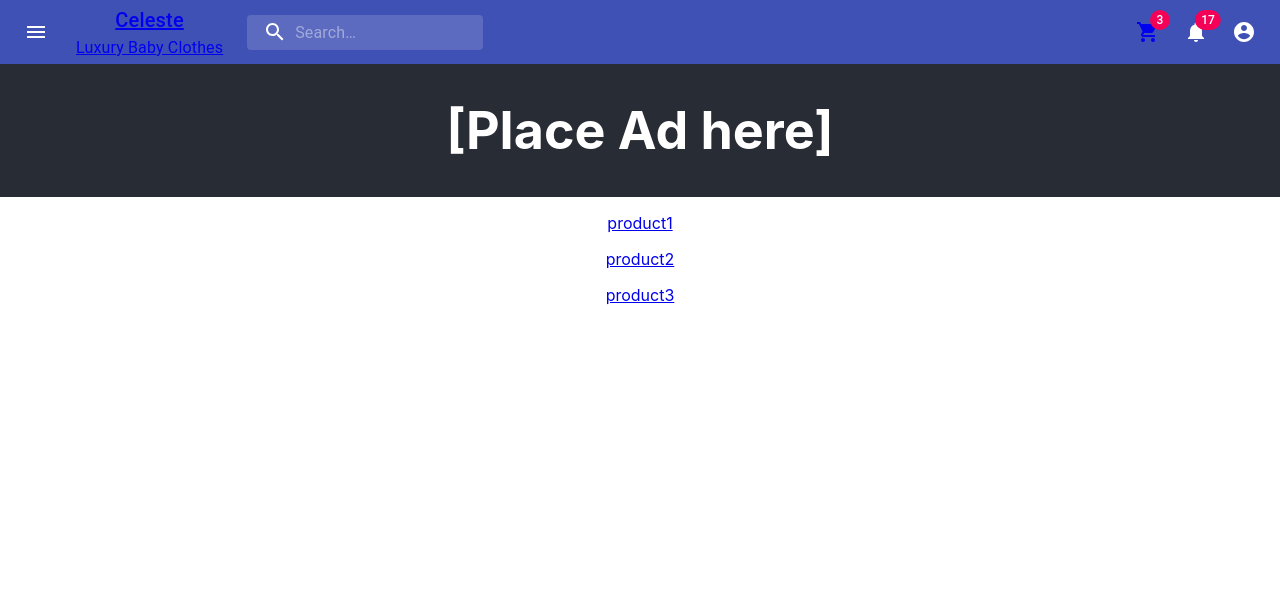
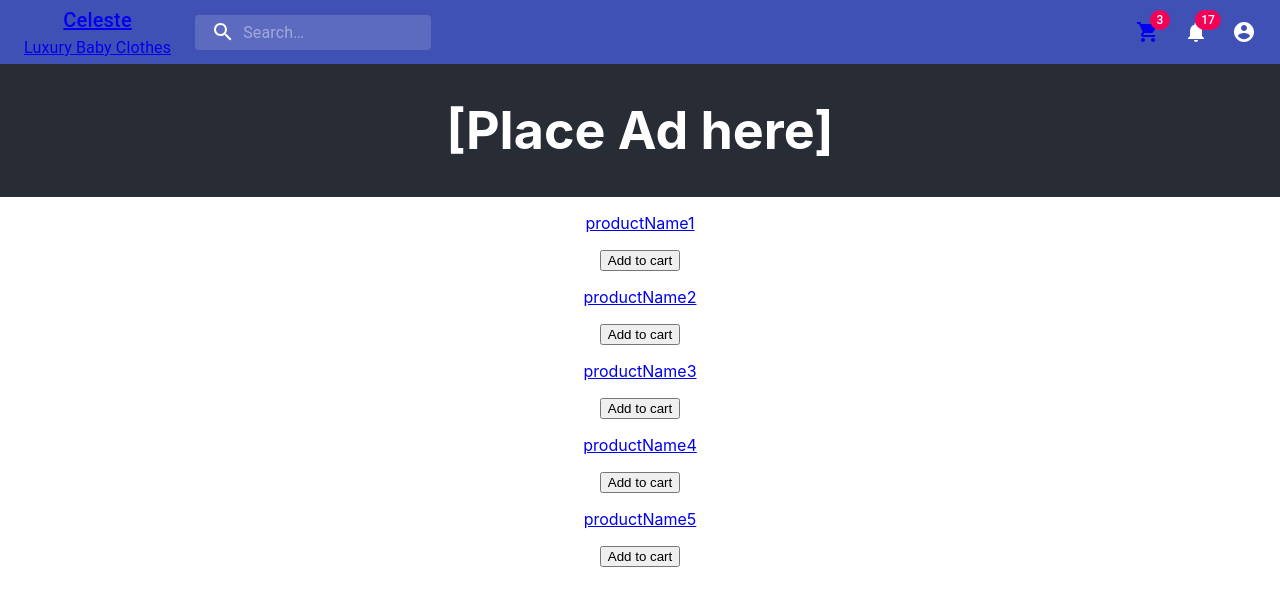
Before and after one commit to PrettyScript/capstone-1, a React (Create React App) app: page / in a window 1280 px wide. Shown: the top 606 px of the page. Built offline with nearby package versions, Linux system fonts and the light colour scheme.

Commit message:
removed the states from the components and moved them to app.js, data passed as props, also configured the add to cart button on homepage.

```diff
--- a/src/App.js
+++ b/src/App.js
@@ -1,4 +1,4 @@
-import React from "react";
+import React, { useState } from "react";
 import "./App.css";
 import { BrowserRouter as Router, Route, Switch, Link } from "react-router-dom";
 
@@ -10,17 +10,105 @@ import NotFound from "./components/NotFound";
 import Checkout from "./components/Checkout";
 
 function App() {
+    const [products, setProducts] = useState([
+        {
+            name: "productName1",
+            serialNumber: 12345,
+            price: 10,
+            manufacturer: "CC",
+            cateogory: "clothing",
+            quantity: 0
+        },
+        {
+            name: "productName2",
+            serialNumber: 23456,
+            price: 8,
+            manufacturer: "CC",
+            cateogory: "clothing",
+            quantity: 0
+        },
+        {
+            name: "productName3",
+            serialNumber: 34567,
+            price: 4,
+            manufacturer: "CC",
+            cateogory: "clothing",
+            quantity: 0
+        },
+        {
+            name: "productName4",
+            serialNumber: 45678,
+            price: 23,
+            manufacturer: "CC",
+            cateogory: "clothing",
+            quantity: 0
+        },
+        {
+            name: "productName5",
+            serialNumber: 56789,
+            price: 16,
+            manufacturer: "CC",
+            cateogory: "clothing",
+            quantity: 0
+        }
+    ]);
+
+    const [shoppingCart, setShoppingCart] = useState([
+        {
+            name: "productName4",
+            serialNumber: 45678,
+            price: 23,
+            manufacturer: "CC",
+            cateogory: "clothing",
+            quantity: 5
+        },
+        {
+            name: "productName5",
+            serialNumber: 56789,
+            price: 16,
+            manufacturer: "CC",
+            cateogory: "clothing",
+            quantity: 5
+        }
+    ]);
+
     return (
         <Router>
             <div className="App">
-                <Navbar />
+                <Navbar
+                    shoppingCart={shoppingCart}
+                    setShoppingCart={setShoppingCart}
+                    products={products}
+                    setProducts={setProducts}
+                />
                 <Switch>
-                    <Route exact path="/" component={Home} />
-                    <Route path="/cart" component={ShoppingCart} />
+                    <Route
+                        exact
+                        path="/"
+                        render={() => (
+                            <Home
+                                shoppingCart={shoppingCart}
+                                setShoppingCart={setShoppingCart}
+                                products={products}
+                                setProducts={setProducts}
+                            />
+                        )}
+                    />
+                    <Route
+                        path="/cart"
+                        render={() => (
+                            <ShoppingCart
+                                shoppingCart={shoppingCart}
+                                setShoppingCart={setShoppingCart}
+                                products={products}
+                                setProducts={setProducts}
+                            />
+                        )}
+                    />
 
                     <Route
-                        path="/products/:id"
-                        render={() => <ProductDetails />}
+                        path="/products/:name"
+                        render={() => <ProductDetails products={products} />}
                     />
                     <Route path="/checkout" component={Checkout} />
                     <Route component={NotFound} />
--- a/src/components/Home.js
+++ b/src/components/Home.js
@@ -1,14 +1,16 @@
-import React, { useState } from "react";
+import React from "react";
 import "../Home.css";
 import Product from "./Product";
-import ProductDetails from "./ProductDetails";
 
-export default function Home() {
-    const [products, setproducts] = useState([
-        { name: "product1", id: 1 },
-        { name: "product2", id: 2 },
-        { name: "product3", id: 3 }
-    ]);
+export default function Home(props) {
+    const { shoppingCart, setShoppingCart, products, setProducts } = props;
+
+    const handleAddingItemsToCart = product => {
+        // click button and add items to cart
+        // update the cart badge
+        console.log("added");
+        setShoppingCart([...shoppingCart, product]);
+    };
 
     return (
         <div>
@@ -16,12 +18,21 @@ export default function Home() {
                 <h1>[Place Ad here]</h1>
             </header>
             {products.map(product => (
-                <Product
-                    key={product.id}
-                    product={product}
-                    products={products}
-                    setproducts={setproducts}
-                />
+                <div>
+                    <Product
+                        key={product.id}
+                        product={product}
+                        products={products}
+                        setProducts={setProducts}
+                    />
+                    <button
+                        onClick={() => {
+                            handleAddingItemsToCart(product);
+                        }}
+                    >
+                        Add to cart
+                    </button>
+                </div>
             ))}
         </div>
     );
--- a/src/components/Navbar.js
+++ b/src/components/Navbar.js
@@ -169,14 +169,6 @@ export default function Navbar() {
         <div className={classes.grow}>
             <AppBar position="static">
                 <Toolbar>
-                    <IconButton
-                        edge="start"
-                        className={classes.menuButton}
-                        color="inherit"
-                        aria-label="open drawer"
-                    >
-                        <MenuIcon />
-                    </IconButton>
                     <Link to="/">
                         <Typography
                             className={classes.title}
--- a/src/components/NotFound.js
+++ b/src/components/NotFound.js
@@ -1,9 +1,17 @@
 import React from "react";
+import { Link } from "react-router-dom";
 
 export default function NotFound() {
     return (
         <div>
-            <h2>Nothing to see here</h2>
+            <h1>404</h1>
+            <p>
+                Sorry, we couldn't find this page. But don't worry you can find
+                plenty of other things on our{" "}
+                <span>
+                    <Link to="/">Homepage</Link>
+                </span>
+            </p>
         </div>
     );
 }
--- a/src/components/Product.js
+++ b/src/components/Product.js
@@ -1,33 +1,13 @@
 import React from "react";
 import "../Product.css";
 import { Link } from "react-router-dom";
-import { Redirect } from "react-router";
-import ProductDetails from "./ProductDetails";
-import NotFound from "./NotFound";
 
 export default function Product(props) {
     const { products, setproducts, product } = props;
 
-    const handleProductPage = () => {
-        // console.log(`Redirect to product's page`);
-        // return <Redirect to="/key" />;
-    };
-
-    const { match } = props;
-
-    const renderProducts = () => {
-        let productId = parseInt(match.params.id);
-        let foundProduct = products.find(product => product.id === productId);
-        return foundProduct ? (
-            <ProductDetails product={foundProduct} />
-        ) : (
-            <NotFound />
-        );
-    };
-
     return (
         <div>
-            <Link to={`/products/${product.name}`}>
+            <Link to={`/products/${product.name}`} product={product}>
                 <p className="product">{product.name}</p>
             </Link>
         </div>
--- a/src/components/ProductDetails.js
+++ b/src/components/ProductDetails.js
@@ -1,16 +1,24 @@
 import React, { useEffect } from "react";
 
 export default function ProductDetails(props) {
-    const { product } = props;
+    const { products, match } = props;
 
-    // useEffect(() => {});
+    //TODO: how can I get the page to dynamically display different data?
 
-    const { match } = props;
-    const productId = match.params.id;
+    useEffect(() => {
+        // Update the document title using the browser API
+        console.log(match);
+    });
+
+    let product = products[0];
 
     return (
         <div>
-            <h2>Details for: {productId}</h2>
+            <h2>Details for: {product.name} </h2>
+            <p>{`Price: $${product.price}`}</p>
+            <p>{`Serial Number:${product.serialNumber}`}</p>
+            <p>{`Manufacturer: ${product.manufacturer}`}</p>
+            <p>{`Cateogory: ${product.cateogory}`}</p>
         </div>
     );
 }
--- a/src/components/ShoppingCart.js
+++ b/src/components/ShoppingCart.js
@@ -1,52 +1,51 @@
-import React, { useState, useEffect } from "react";
+import React, { useState } from "react";
 import { Link } from "react-router-dom";
 
-export default function ShoppingCart() {
-    const [cart, setCart] = useState([
-        { name: "product1", id: 1, price: 4, quantity: 1 },
-        { name: "product2", id: 2, price: 2, quantity: 2 },
-        { name: "product3", id: 3, price: 10, quantity: 3 }
-    ]);
+export default function ShoppingCart(props) {
+    const { shoppingCart, setShoppingCart, products, setProducts } = props;
 
-    const [total, setTotal] = useState(38);
+    const [total, setTotal] = useState(0);
 
     const handleTotalPrice = () => {
         let newTotal = 0;
-        cart.map(product => {
+        shoppingCart.map(product => {
             newTotal += product.price * product.quantity;
         });
         setTotal(newTotal);
     };
 
     const handleDeleteProduct = itemToBeRemoved => {
-        setCart(cart.filter(product => product.name !== itemToBeRemoved.name));
+        setShoppingCart(
+            shoppingCart.filter(
+                product => product.name !== itemToBeRemoved.name
+            )
+        );
         setTotal(total - itemToBeRemoved.price * itemToBeRemoved.quantity);
     };
 
     const handleChangeQuantity = (productId, product) => {
         let selectedValue = document.getElementById(productId).value;
         product.quantity = parseInt(selectedValue);
-        setCart(cart);
+        setShoppingCart(shoppingCart);
         handleTotalPrice();
-        console.log(`You have ${product.quantity} in your cart.`);
     };
 
     const handleCartTotalQuanity = () => {
         let cartTotal = 0;
-        cart.map(product => {
+        shoppingCart.map(product => {
             cartTotal += product.quantity;
         });
         return cartTotal;
     };
 
     const handleCartItems = () => {
-        if (cart.length == 0) {
+        if (shoppingCart.length == 0) {
             return <p>Your cart is empty, go shopping!</p>;
         } else {
             return (
                 <div>
                     <p>{`Your cart has ${handleCartTotalQuanity()} items in it!`}</p>{" "}
-                    {cart.map(product => (
+                    {shoppingCart.map(product => (
                         <div>
                             <p>{product.name}</p>
                             <p>{`$${product.price}`}</p>
```
Also changed, not shown: 1 other file (tests, documents, lock files or other folders).
